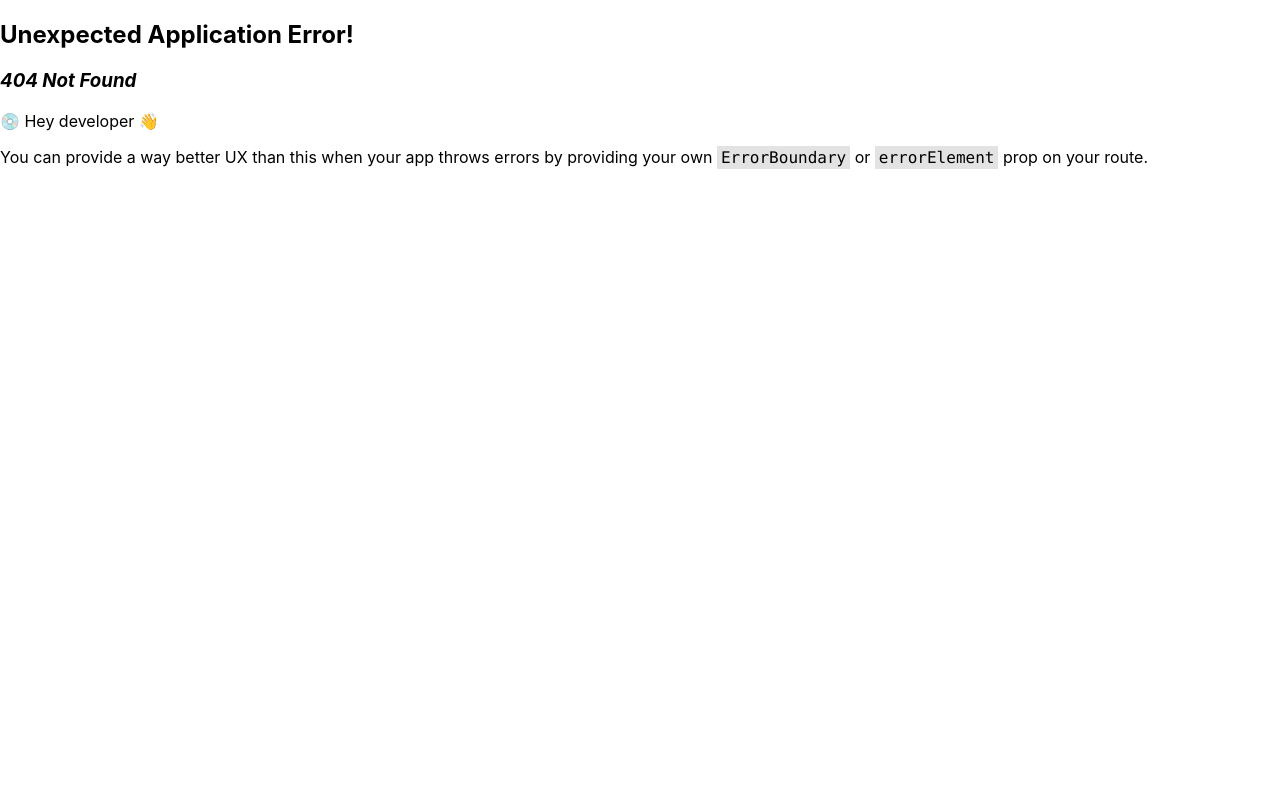
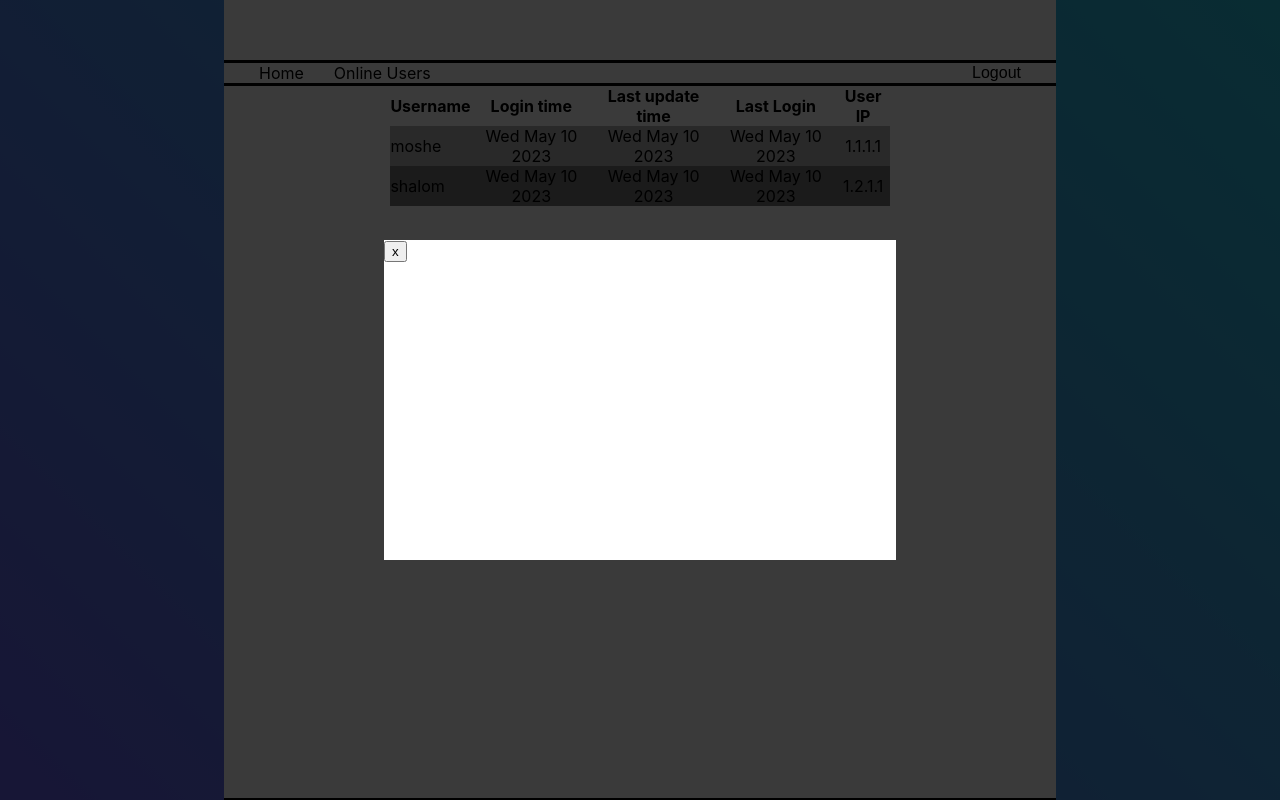
Before and after one commit to shaypet/ele-assigment, a React (Create React App) app in the folder client/: page /online-users/1 in a window 1280 px wide. Before the commit this address had no page. Built offline with nearby package versions, Linux system fonts and the light colour scheme.

Commit message:
add online users and his components

```diff
--- /dev/null
+++ b/client/src/pages/online-users/components/online-user-popup/online-user-popup.scss
@@ -0,0 +1,30 @@
+.online-user-popup {
+  position: fixed;
+
+  top: 0px;
+  left: 0px;
+  width: 100%;
+  height: 100%;
+  z-index: 500;
+  display: flex;
+  justify-content: center;
+  align-items: center;
+  &-overlay {
+    position: fixed;
+
+    top: 0px;
+    left: 0px;
+    width: 100%;
+    height: 100%;
+    z-index: 501;
+    display: flex;
+    background-color: rgba(0, 0, 0, 0.771);
+  }
+  &-content {
+    background-color: white;
+    width: 40%;
+    height: 40%;
+    z-index: 502;
+    position: relative;
+  }
+}
--- /dev/null
+++ b/client/src/pages/online-users/components/online-user-popup/online-user-popup.tsx
@@ -0,0 +1,28 @@
+import React from "react";
+import { useParams, useNavigate } from "react-router-dom";
+import "./online-user-popup.scss";
+const OnlineUserPopup = () => {
+  const userId = useParams();
+  const navigate = useNavigate();
+
+  return (
+    <div className="online-user-popup">
+      <div
+        className="online-user-popup-overlay"
+        onClick={() => {
+          navigate("../");
+        }}
+      ></div>
+      <div className="online-user-popup-content">
+        <button
+          onClick={() => {
+            navigate("../");
+          }}
+        >
+          x
+        </button>
+      </div>
+    </div>
+  );
+};
+export default OnlineUserPopup;
--- /dev/null
+++ b/client/src/pages/online-users/components/online-user.tsx
@@ -0,0 +1,20 @@
+import { Link } from "react-router-dom";
+import { OnlineUserDTO } from "../../../dto/online-user.dto";
+
+type OnlineUser = {
+  user: OnlineUserDTO;
+};
+const OnlineUser = ({ user }: OnlineUser) => {
+  return (
+    <tr>
+      <td>
+        <Link to={user.Id}>{user.UserName}</Link>
+      </td>
+      <td className="text-center">{user.LoginTime.toDateString()}</td>
+      <td className="text-center">{user.LastUpdateTime.toDateString()}</td>
+      <td className="text-center">{user.LastLogin.toDateString()}</td>
+      <td className="text-center">{user.IP}</td>
+    </tr>
+  );
+};
+export default OnlineUser;
--- a/client/src/pages/online-users/online-users.scss
+++ b/client/src/pages/online-users/online-users.scss
@@ -0,0 +1,10 @@
+.online-users-tyable {
+  margin: auto;
+  width: 60%;
+  tbody tr:nth-child(odd) {
+    background-color: #b2b2b2;
+  }
+  tbody tr:nth-child(even) {
+    background-color: rgb(119, 119, 119);
+  }
+}
--- a/client/src/pages/online-users/online-users.tsx
+++ b/client/src/pages/online-users/online-users.tsx
@@ -1,4 +1,55 @@
+import React, { useState } from "react";
+import { Routes, Route, Outlet } from "react-router-dom";
 import "./online-users.scss";
+import { OnlineUserDTO } from "../../dto/online-user.dto";
+import OnlineUser from "./components/online-user";
+import OnlineUserPopup from "./components/online-user-popup/online-user-popup";
 
-const OnlineUsers = () => <div className="online-users-page">Online users</div>;
+const sampleValues: OnlineUserDTO[] = [
+  {
+    Id: "1",
+    UserName: "moshe",
+    IP: "1.1.1.1",
+    LastLogin: new Date(),
+    LastUpdateTime: new Date(),
+    LoginTime: new Date(),
+  },
+  {
+    Id: "2",
+    UserName: "shalom",
+    IP: "1.2.1.1",
+    LastLogin: new Date(),
+    LastUpdateTime: new Date(),
+    LoginTime: new Date(),
+  },
+];
+const OnlineUsers = () => {
+  const [onlineUserList, setOnlineUserList] =
+    useState<OnlineUserDTO[]>(sampleValues);
+
+  return (
+    <div className="online-users-page">
+      <Outlet />
+      <div className="online-users-container">
+        <div className="online-users-lastupdate"></div>
+        <table className="online-users-tyable" cellPadding={0} cellSpacing={0}>
+          <thead>
+            <tr>
+              <th>Username</th>
+              <th>Login time</th>
+              <th>Last update time</th>
+              <th>Last Login</th>
+              <th>User IP</th>
+            </tr>
+          </thead>
+          <tbody>
+            {onlineUserList.map((user) => (
+              <OnlineUser user={user} key={user.Id} />
+            ))}
+          </tbody>
+        </table>
+      </div>
+    </div>
+  );
+};
 export default OnlineUsers;
```
Also changed, not shown: client/src/dto/online-user.dto.ts (added, +8 -0 lines), client/src/routes/routes.tsx (+7 -0 lines).
